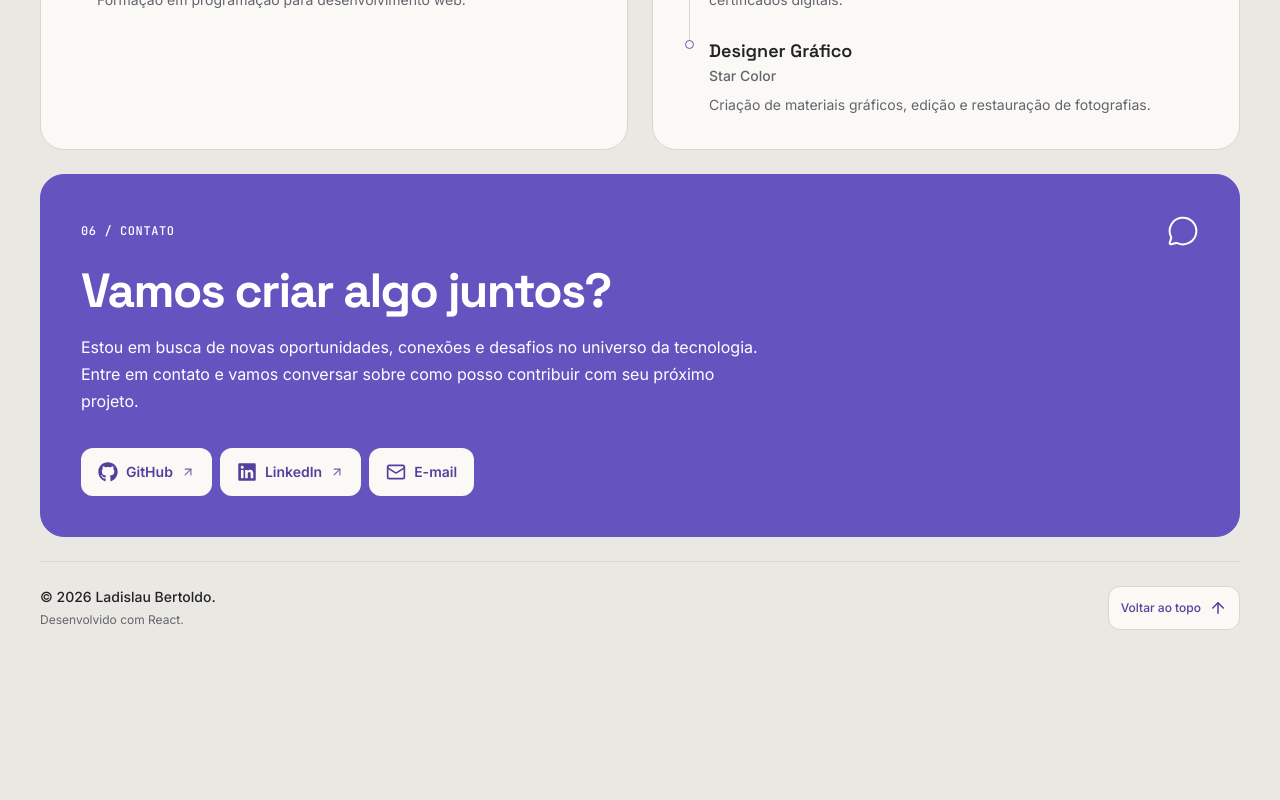
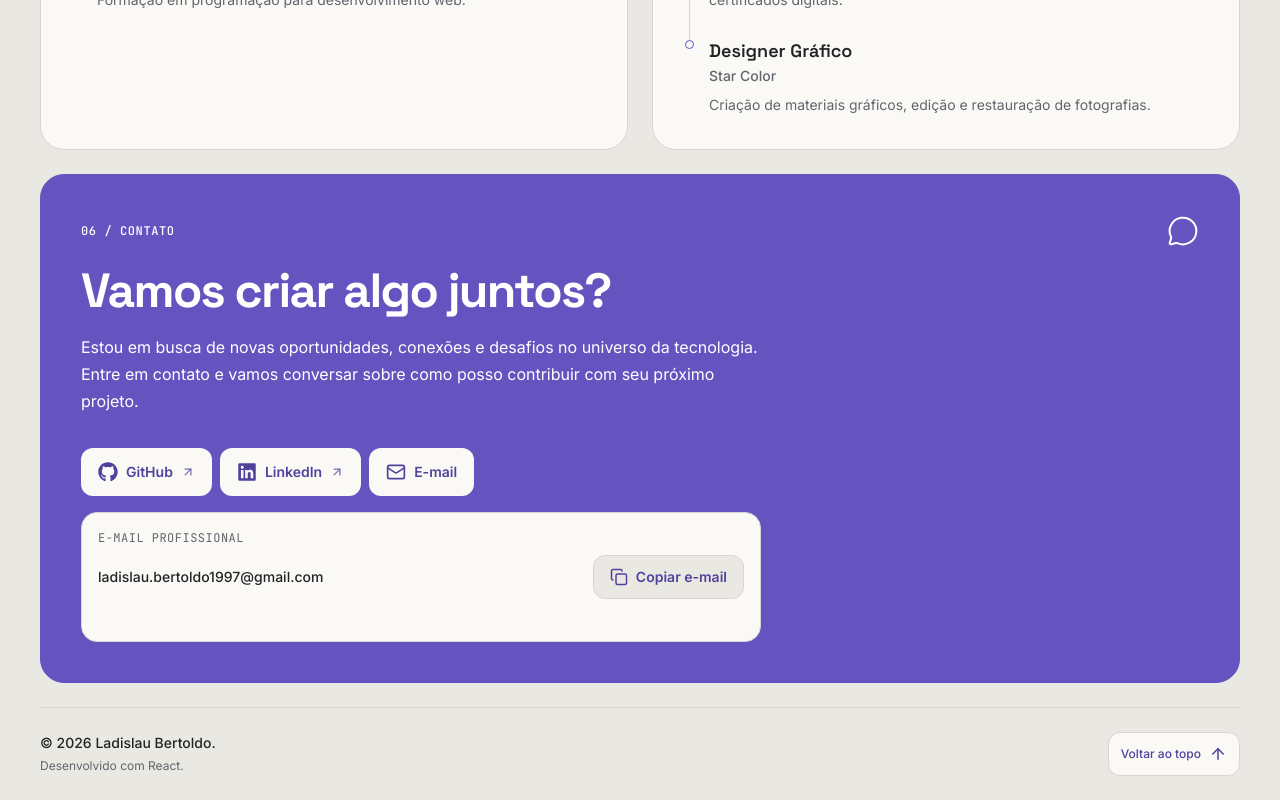
Before and after one commit to BertoldoDeveloper/protifolio-web, a React (Vite) app: page / in a window 1280 px wide. Shown: the part 2348-3148 px from the top of the page. Before the commit the page ends 3002 px from the top, so only its background shows below. Built offline with nearby package versions, Linux system fonts and the light colour scheme.

Commit message:
feat: Implementando o uso do clipboard hook e o feedback de copiar do email

```diff
--- /dev/null
+++ b/src/components/CopyEmail/CopyEmail.css
@@ -0,0 +1,157 @@
+.copy-email {
+  display: flex;
+  flex-direction: column;
+
+  gap: var(--space-2);
+  padding: var(--space-3);
+
+  width: 100%;
+  max-width: 680px;
+  min-width: 0;
+
+  background-color: var(--color-surface);
+
+  border: 1px solid var(--color-border);
+  border-radius: var(--radius-lg);
+
+  color: var(--color-text-primary);
+}
+
+.copy-email__label {
+  font-family: var(--font-mono);
+  font-size: var(--text-xs);
+
+  text-transform: uppercase;
+  letter-spacing: 0.04em;
+
+  color: var(--color-text-secondary);
+}
+
+.copy-email__content {
+  display: flex;
+  align-items: center;
+  justify-content: space-between;
+  flex-wrap: wrap;
+
+  gap: var(--space-3);
+}
+
+.copy-email__address {
+  flex: 1 1 220px;
+
+  min-width: 0;
+
+  font-size: var(--text-sm);
+  font-weight: 500;
+
+  color: var(--color-text-primary);
+
+  overflow-wrap: anywhere;
+  user-select: text;
+}
+
+.copy-email__button {
+  display: inline-flex;
+  align-items: center;
+  justify-content: center;
+
+  gap: var(--space-2);
+  padding: 10px 16px;
+
+  min-height: 44px;
+  min-width: 0;
+
+  background-color: var(--color-background);
+  color: var(--color-primary-dark);
+
+  border: 1px solid var(--color-border);
+  border-radius: var(--radius-md);
+
+  font-size: var(--text-sm);
+  font-weight: 600;
+
+  transition:
+    background-color var(--transition-base),
+    border-color var(--transition-base);
+}
+
+.copy-email__button svg {
+  flex-shrink: 0;
+}
+
+.copy-email__button:hover:not(:disabled) {
+  background-color: var(--color-accent);
+  border-color: var(--color-primary);
+}
+
+.copy-email__button:disabled {
+  cursor: default;
+}
+
+.copy-email__button--copying svg {
+  animation: clipboard-spin 800ms linear infinite;
+}
+
+.copy-email__button--success {
+  background-color: #dcfce7;
+  color: #166534;
+  border-color: #86efac;
+}
+
+.copy-email__button--error {
+  background-color: #fee2e2;
+  color: #991b1b;
+  border-color: #fca5a5;
+}
+
+.copy-email__feedback {
+  min-height: 1.5em;
+
+  font-size: var(--text-xs);
+  line-height: 1.5;
+
+  color: var(--color-text-secondary);
+}
+
+@keyframes clipboard-spin {
+  to {
+    transform: rotate(360deg);
+  }
+}
+
+:root[data-theme="dark"] .copy-email__button--success {
+  background-color: #163b2d;
+  color: #a7f3d0;
+  border-color: #3c8061;
+}
+
+:root[data-theme="dark"] .copy-email__button--error {
+  background-color: #482329;
+  color: #fecaca;
+  border-color: #a85b63;
+}
+
+@media (max-width: 600px) {
+  .copy-email__content {
+    flex-direction: column;
+    align-items: stretch;
+  }
+
+  .copy-email__address {
+    flex: initial;
+  }
+
+  .copy-email__button {
+    width: 100%;
+  }
+}
+
+@media (prefers-reduced-motion: reduce) {
+  .copy-email__button {
+    transition: none;
+  }
+
+  .copy-email__button--copying svg {
+    animation: none;
+  }
+}
--- /dev/null
+++ b/src/components/CopyEmail/CopyEmail.jsx
@@ -0,0 +1,80 @@
+import { Copy, Check, LoaderCircle, AlertCircle } from "lucide-react";
+
+import useClipboard from "../../hooks/useClipboard";
+
+import "./CopyEmail.css";
+
+const feedback = {
+  idle: {
+    label: "Copiar e-mail",
+    message: "",
+    icon: Copy,
+  },
+
+  copying: {
+    label: "Copiando...",
+    message: "Copiando endereço de e-mail.",
+    icon: LoaderCircle,
+  },
+
+  success: {
+    label: "E-mail copiado!",
+    message: "E-mail copiado com sucesso.",
+    icon: Check,
+  },
+
+  error: {
+    label: "Tentar novamente",
+    message:
+      "Não foi possível copiar. Selecione o endereço e copie manualmente.",
+    icon: AlertCircle,
+  },
+};
+
+function CopyEmail({ email }) {
+  const { status, copy } = useClipboard();
+
+  if (!email) {
+    return null;
+  }
+
+  const currentFeedback = feedback[status];
+
+  const Icon = currentFeedback.icon;
+
+  function handleCopy() {
+    void copy(email);
+  }
+
+  return (
+    <div className="copy-email">
+      <span className="copy-email__label">E-mail profissional</span>
+
+      <div className="copy-email__content">
+        <span className="copy-email__address">{email}</span>
+
+        <button
+          type="button"
+          className={`copy-email__button copy-email__button--${status}`}
+          onClick={handleCopy}
+          disabled={status === "copying" || status === "success"}
+        >
+          <Icon size={18} aria-hidden="true" />
+
+          <span>{currentFeedback.label}</span>
+        </button>
+      </div>
+
+      <p
+        className="copy-email__feedback"
+        role="status"
+        aria-live="polite"
+        aria-atomic="true"
+      >
+        {currentFeedback.message}
+      </p>
+    </div>
+  );
+}
+
+export default CopyEmail;
--- /dev/null
+++ b/src/hooks/useClipboard.js
@@ -0,0 +1,59 @@
+import { useState, useEffect } from "react";
+
+function useClipboard(resetDelay = 2500) {
+  const [status, setStatus] = useState("idle");
+
+  // Restaura o estado após uma cópia bem-sucedida
+  useEffect(() => {
+    if (status !== "success") {
+      return;
+    }
+
+    const timeoutId = setTimeout(() => {
+      setStatus("idle");
+    }, resetDelay);
+
+    // Limpeza do temporizador
+    return () => {
+      clearTimeout(timeoutId);
+    };
+  }, [status, resetDelay]);
+
+  // Solicita a cópia de um texto
+  async function copy(text) {
+    if (status === "copying") {
+      return false;
+    }
+
+    setStatus("copying");
+
+    try {
+      if (typeof text !== "string" || !text.trim()) {
+        throw new Error("Texto inválido.");
+      }
+
+      if (!navigator.clipboard?.writeText) {
+        throw new Error("Clipboard API indisponível.");
+      }
+
+      await navigator.clipboard.writeText(text);
+
+      setStatus("success");
+
+      return true;
+    } catch (error) {
+      console.warn("Não foi possível copiar o texto:", error);
+
+      setStatus("error");
+
+      return false;
+    }
+  }
+
+  return {
+    status,
+    copy,
+  };
+}
+
+export default useClipboard;
--- a/src/sections/Contact/Contact.jsx
+++ b/src/sections/Contact/Contact.jsx
@@ -2,8 +2,10 @@ import { MessageCircle } from "lucide-react";
 
 import Card from "../../components/Card/Card";
 import SocialLink from "../../components/SocialLink/SocialLink";
+import CopyEmail from "../../components/CopyEmail/CopyEmail";
 
 import { socialLinks } from "../../data/socialLinks";
+import { profile } from "../../data/profile";
 
 import "./Contact.css";
 
@@ -46,8 +48,10 @@ function Contact() {
           ))}
         </div>
       ) : (
-        <p className="contact__empty">Canais de contato em atualização.</p>
+        <p className="contact__empty">Canais de contato.</p>
       )}
+
+      <CopyEmail email={profile.email} />
     </Card>
   );
 }
```
